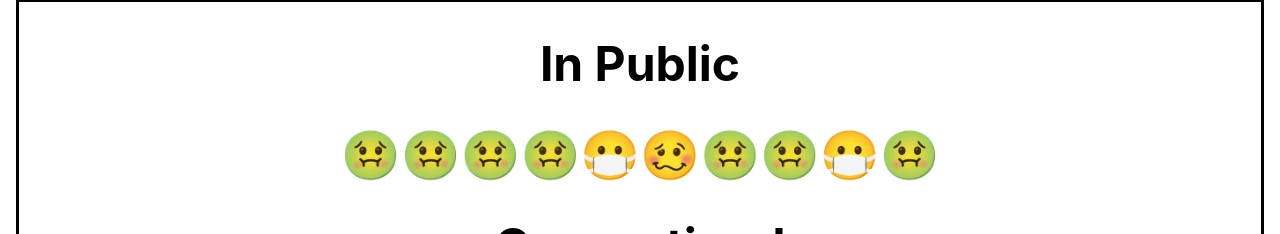
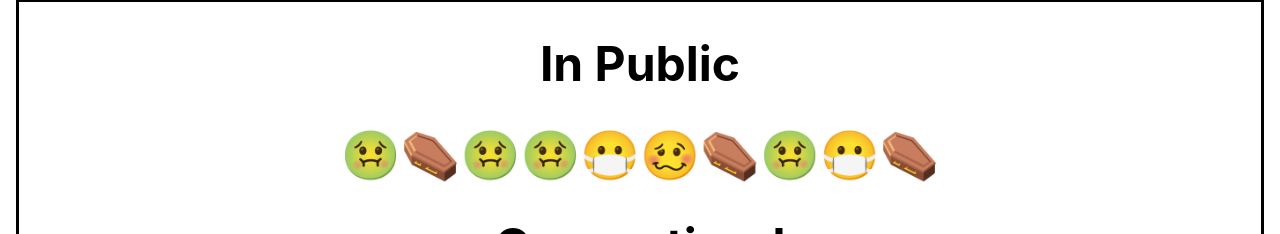
Before and after one commit to ryanmeinzer/sicksims, a React (Create React App) app: page /play in a window 1280 px wide. Shown: the part 334-568 px from the top of the page. Built offline with nearby package versions, Linux system fonts and the light colour scheme.

Commit message:
connected SickPerson component to store's actions for dispatch to change sick to dead upon set interval

```diff
--- a/src/App.js
+++ b/src/App.js
@@ -42,39 +42,22 @@ class App extends Component {
     this.setState(changeOnPersonAndReturnAllPeople)
   }
 
-  // Automatically return a quarantined person back to naive in public after set interval
-  quarantinedToNaiveChanger = quarantinedPersonId => {
-    // console.log("In naive to sick¸")
-    let p = this.state.people.find((p) => p.id === quarantinedPersonId)
-    // .map((np) => np.status       ))
-    let updatedP = { ...p, status: 'naive' }
+  // Automatically make a sick person dead after set interval
+  // sickToDeadChanger = sickPersonId => {
+  //   // console.log("In naive to sick¸")
+  //   let p = this.state.people.find((p) => p.id === sickPersonId)
+  //   // .map((np) => np.status       ))
+  //   let updatedP = { ...p, status: 'dead' }
 
-    function changeQuarantinedPersonAndReturnAllPeople(prevState) {
-      return {
-        people: prevState.people.map((person) =>
-          person.id === quarantinedPersonId ? updatedP : person
-        )
-      }
-    }
-    this.setState(changeQuarantinedPersonAndReturnAllPeople)
-  }
-
-  // Automatically make a sick person dead after set interval
-  sickToDeadChanger = sickPersonId => {
-    // console.log("In naive to sick¸")
-    let p = this.state.people.find((p) => p.id === sickPersonId)
-    // .map((np) => np.status       ))
-    let updatedP = { ...p, status: 'dead' }
-
-    function changeSickPersonAndReturnAllPeople(prevState) {
-      return {
-        people: prevState.people.map((person) =>
-          person.id === sickPersonId ? updatedP : person
-        )
-      }
-    }
-    this.setState(changeSickPersonAndReturnAllPeople, this.isEveryoneSafe)
-  }
+  //   function changeSickPersonAndReturnAllPeople(prevState) {
+  //     return {
+  //       people: prevState.people.map((person) =>
+  //         person.id === sickPersonId ? updatedP : person
+  //       )
+  //     }
+  //   }
+  //   this.setState(changeSickPersonAndReturnAllPeople, this.isEveryoneSafe)
+  // }
 
   // Check to see if all living people are safe
   isEveryoneSafe = () => {
--- a/src/SickPerson.js
+++ b/src/SickPerson.js
@@ -1,9 +1,11 @@
 import React, { Component } from 'react'
+import { connect } from 'react-redux'
+import { sickToDeadChanger } from './redux/actions'
 
-export default class SickPerson extends Component {
+class SickPerson extends Component {
 
     state = {
-        time: 3000
+        time: 3
     }
 
     componentDidMount = () => {
@@ -22,7 +24,7 @@ export default class SickPerson extends Component {
         // console.log("checking time", this.state.time, this.props.id)
         if (this.state.time <= 0) {
             // console.log("woo!")
-            this.props.sickToDeadChanger(this.props.id)
+            this.props.dispatchedSickToDeadChanger(this.props.id)
             // console.log("quarantined to risky changed", this.props.id)
         }
     }
@@ -39,3 +41,10 @@ export default class SickPerson extends Component {
     }
 
 }
+
+const mapDispatchToProps = dispatch => ({
+    // dispatchedMakeSafe: (e) => dispatch(makeSafe(e)),
+    dispatchedSickToDeadChanger: (sickPersonId) => dispatch(sickToDeadChanger(sickPersonId))
+})
+
+export default connect(null, mapDispatchToProps)(SickPerson)
--- a/src/redux/actions.js
+++ b/src/redux/actions.js
@@ -2,5 +2,5 @@
 // export const makeQuarantined = (e) => ({ type: 'MAKE_QUARANTINED', e })
 export const naiveToSickChanger = (naivePersonId) => ({ type: 'NAIVE_TO_SICK_CHANGER', naivePersonId })
 export const quarantinedToNaiveChanger = (quarantinedPersonId) => ({ type: 'QUARANTINED_TO_NAIVE_CHANGER', quarantinedPersonId })
-// export const sickToDeadChanger = (sickPersonId) => ({ type: 'SICK_TO_DEAD_CHANGER', sickPersonId })
-// export const safeToSavedChanger = () => ({ type: 'MAKE_SAFE' })
+export const sickToDeadChanger = (sickPersonId) => ({ type: 'SICK_TO_DEAD_CHANGER', sickPersonId })
+// export const safeToSavedChanger = () => ({ type: 'SAFE_TO_SAVED_CHANGER' })
--- a/src/redux/peopleReducer.js
+++ b/src/redux/peopleReducer.js
@@ -32,13 +32,18 @@ export default function peopleReducer(state = {
             // use this if/once you add leaderboard to state:
             // return { ...state, people: [...state.people] }
 
+        // Automatically return a quarantined person back to naive in public after set interval
         case 'QUARANTINED_TO_NAIVE_CHANGER': {
             let p = state.people.find((p) => p.id === action.quarantinedPersonId)
             p.status = 'naive'
             return { people: [...state.people] } }
 
-        // case 'SICK_TO_DEAD_CHANGER':
-        // return {}
+        // Automatically make a sick person dead after set interval
+        case 'SICK_TO_DEAD_CHANGER': {
+            let p = state.people.find((p) => p.id === action.sickPersonId)
+            p.status = 'dead'
+            return { people: [...state.people] } }
+
 
         // case 'MAKE_SAFE':
         // return {}
```
